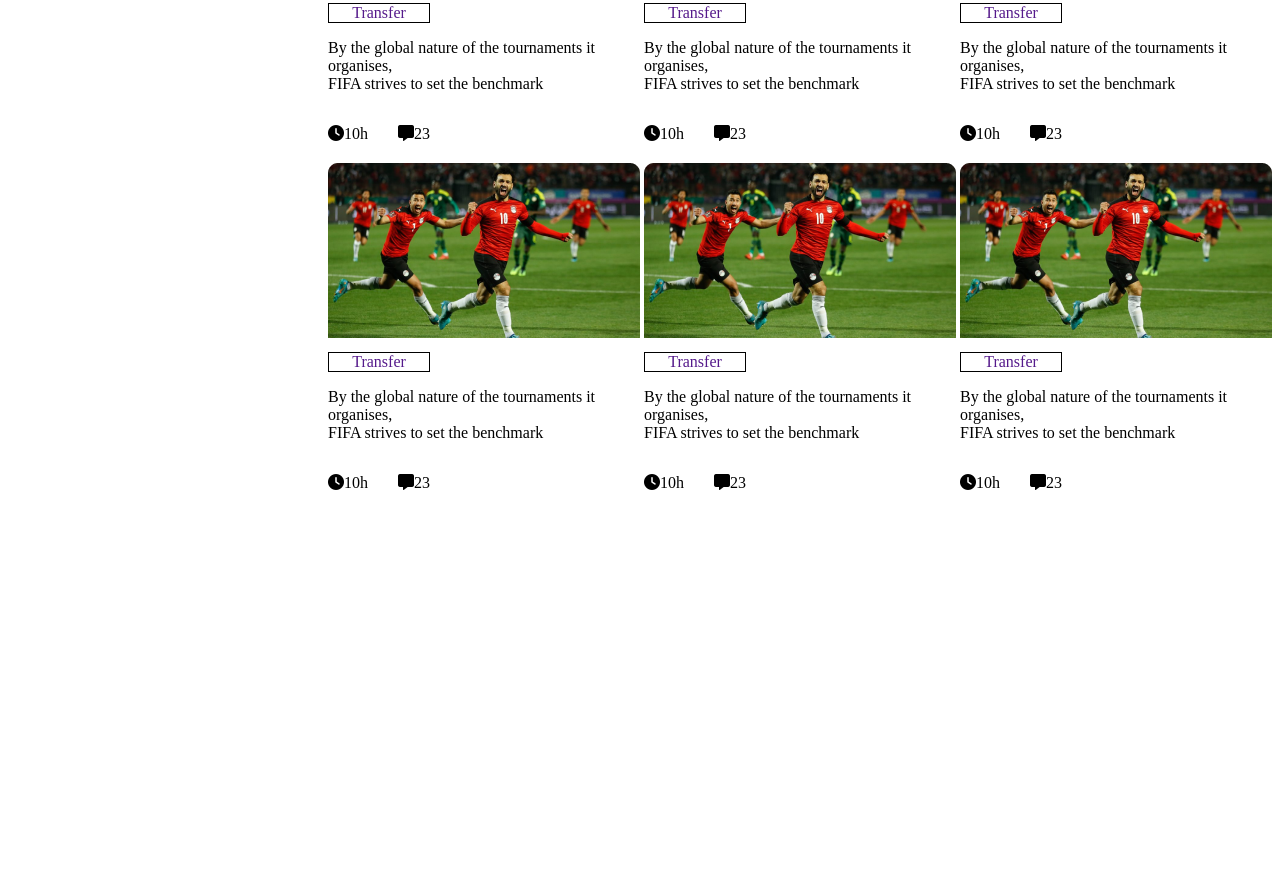
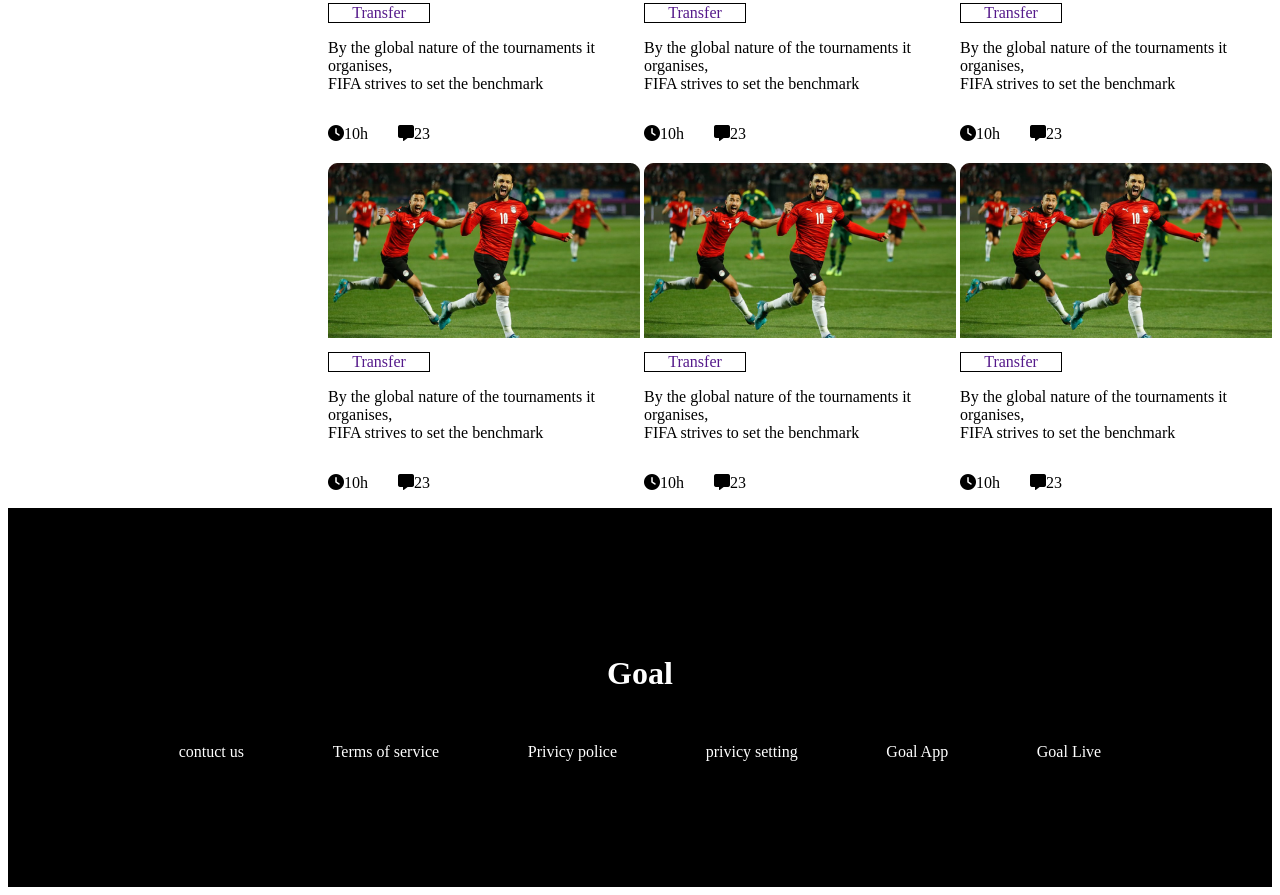
Before and after one commit to BEBACK100/2nd-Assignment, a plain HTML site: page index.html in a window 1280 px wide. Shown: the part 1155-2050 px from the top of the page. Before the commit the page ends 1671 px from the top, so only its background shows below. Drawn offline with nearby package versions, Linux system fonts and the light colour scheme.

Commit message:
third commit

```diff
--- a/index.html
+++ b/index.html
@@ -284,6 +284,22 @@
 
         </div>
     </section>
+    <!-- -----middel section end--- -->
+    <!-- ------Footer start-------- -->
+
 </body>
+<footer>
+    <div class="footer">
+        <h1>Goal</h1>
+        <div class="footer-text">
+            <div>contuct us</div>
+            <div>Terms of service</div>
+            <div>Privicy police</div>
+            <div>privicy setting</div>
+            <div>Goal App</div>
+            <div>Goal Live</div>
+        </div>
+    </div>
+</footer>
 
 </html>
--- a/style.css
+++ b/style.css
@@ -112,5 +112,26 @@
 
 #middle {
     display: flex;
+}
+
+/* -------middle end--------- */
+
+/* ----------footer start-------- */
+.footer {
+    background-color: black;
+    text-align: center;
+    padding: 10%;
 
 }
+
+.footer h1 {
+    color: white;
+    margin-bottom: 5%;
+}
+
+.footer-text {
+    color: white;
+    display: flex;
+    justify-content: space-around;
+    margin-top: 5%;
+}
```
